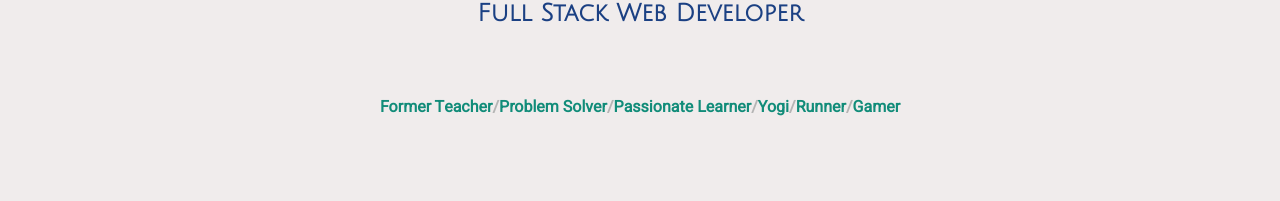
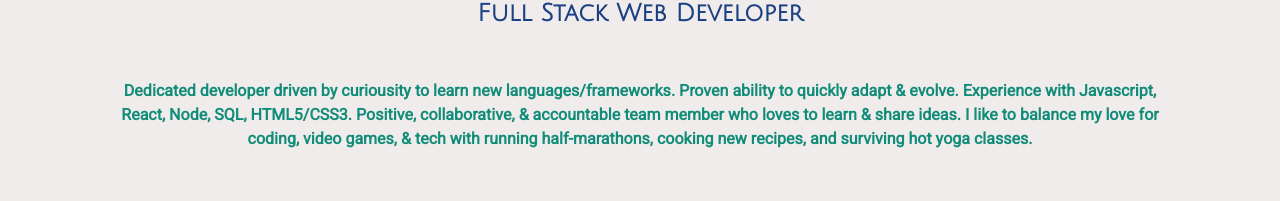
Before and after one commit to mattwong59/mattwong59.github.io, a React (Create React App) app: page / in a window 1280 px wide. Shown: the part 181-382 px from the top of the page. Built offline with nearby package versions, Linux system fonts and the light colour scheme.

Commit message:
Update summary

```diff
--- a/src/Footer.jsx
+++ b/src/Footer.jsx
@@ -55,7 +55,7 @@ class Footer extends Component {
                         </div>
                     </form>
                 </div>
-                <div className=" container">
+                <div className="container">
                     <ul className="bottom-nav">
                          <li><a className="nav-link" href="#projects">Projects</a></li>
                         <li><a className="nav-link" href="#employment">Employment</a></li>
--- a/src/Header.js
+++ b/src/Header.js
@@ -1,5 +1,5 @@
-import React, { Component } from 'react';
-import './App.css';
+import React, { Component } from "react";
+import "./App.css";
 
 class Header extends Component {
   render() {
@@ -14,9 +14,7 @@ class Header extends Component {
         </div>
         <div className="hero-body">
           <div className="container has-text-centered">
-                    <h1 className="name">
-                        Matt Wong
-                    </h1>
+            <h1 className="name">Matt Wong</h1>
             <h2 className="is-size-4 has-text-weight-semibold">
               Full Stack Web Developer
             </h2>
@@ -24,18 +22,15 @@ class Header extends Component {
             <section className="section has-text-weight-semibold">
               <div className="container is-fluid">
                 {/* <h2 class="title">Summary</h2> */}
-                            {/* <p>ESL Teacher turned Project Manager in construction turned Web Developer, eager to start constructing web apps. Passionate about problem solving, learning, and helping others however I can. I like to balance my love for coding and video games with staying active, whether it be hiking, snowboarding or surviving an intense hot yoga session.</p> */}
-
-                            <nav className="breadcrumb is-centered" aria-label="breadcrumbs">
-                                <ul>
-                                    <li>Former Teacher</li>
-                                    <li>Problem Solver</li>
-                                    <li>Passionate Learner</li>
-                                    <li>Yogi</li>
-                                    <li>Runner</li>
-                                    <li>Gamer</li>
-                                </ul>
-                            </nav>
+                <p>
+                  Dedicated developer driven by curiousity to learn new
+                  languages/frameworks. Proven ability to quickly adapt &
+                  evolve. Experience with Javascript, React, Node, SQL,
+                  HTML5/CSS3. Positive, collaborative, & accountable team member
+                  who loves to learn & share ideas. I like to balance my love
+                  for coding, video games, & tech with running half-marathons,
+                  cooking new recipes, and surviving hot yoga classes.
+                </p>
               </div>
             </section>
           </div>
@@ -43,9 +38,15 @@ class Header extends Component {
         <nav className="tabs has-text-weight-semibold">
           <div className="container">
             <ul>
-                            <li><a href="#projects">Projects</a></li>
-                            <li><a href="#employment">Employment</a></li>
-                            <li><a href="#about">About</a></li>
+              <li>
+                <a href="#projects">Projects</a>
+              </li>
+              <li>
+                <a href="#employment">Employment</a>
+              </li>
+              <li>
+                <a href="#about">About</a>
+              </li>
             </ul>
           </div>
         </nav>
```
Lines whose indentation alone changed are shown as unchanged.
